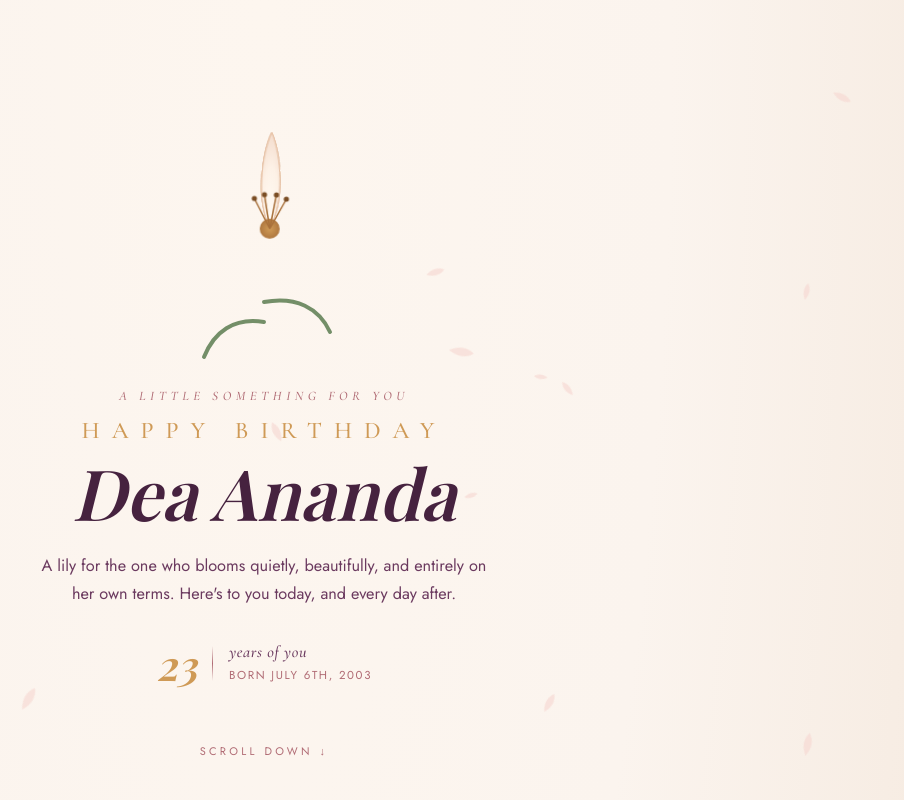
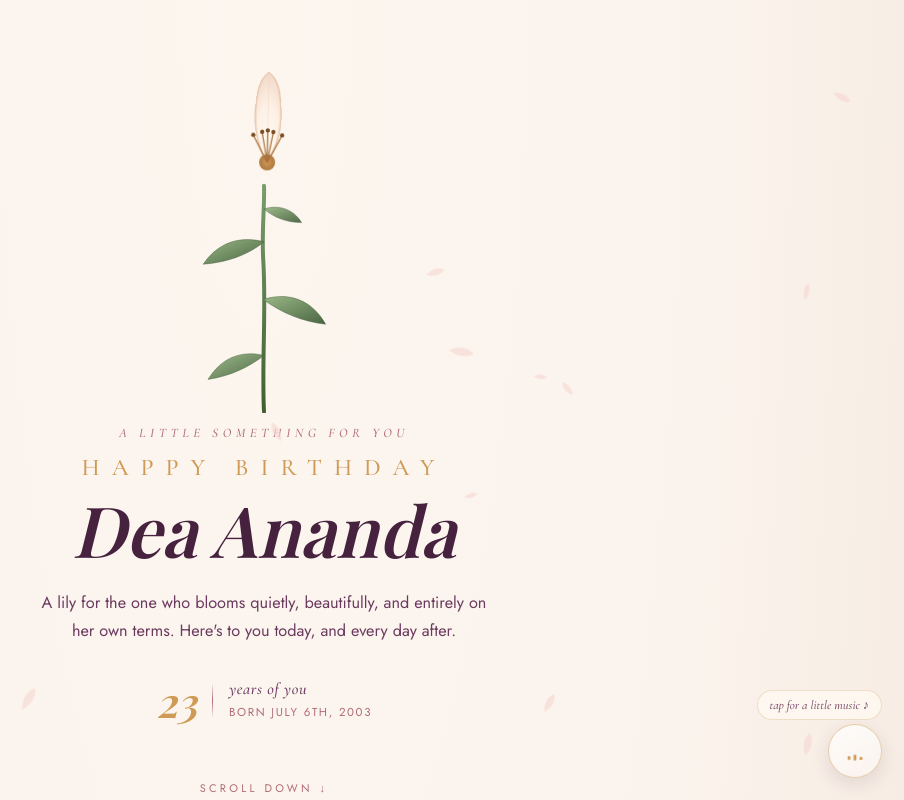
Before and after one commit to aldyivans/dea-birthday, a plain HTML site: page index.html in a window 1280 px wide. Shown: the top 800 px of the page, without its empty margins (376-1280 px from the left). Drawn offline with nearby package versions, Linux system fonts and the light colour scheme; a web font is replaced by a local one.

Commit message:
feat: add background audio player with playback toggle and refine lily SVG illustration styling

```diff
--- a/index.html
+++ b/index.html
@@ -82,6 +82,108 @@
     }
 
     /* ---------- Layout ---------- */
+    .music-toggle {
+      position: fixed;
+      right: 22px;
+      bottom: 22px;
+      z-index: 20;
+      width: 54px;
+      height: 54px;
+      border-radius: 50%;
+      border: 1px solid rgba(207, 154, 86, 0.45);
+      background: linear-gradient(155deg, rgba(255, 255, 255, 0.75), rgba(255, 255, 255, 0.35));
+      backdrop-filter: blur(6px);
+      display: flex;
+      align-items: center;
+      justify-content: center;
+      cursor: pointer;
+      box-shadow: 0 6px 18px rgba(70, 34, 63, 0.12);
+      transition: transform 0.3s ease, box-shadow 0.3s ease;
+    }
+
+    .music-toggle:hover {
+      transform: translateY(-2px);
+      box-shadow: 0 10px 22px rgba(70, 34, 63, 0.18);
+    }
+
+    .music-toggle svg {
+      width: 22px;
+      height: 22px;
+    }
+
+    .music-toggle .bar {
+      fill: var(--gold);
+      transform-origin: bottom;
+      animation: musicBar 1.1s ease-in-out infinite;
+    }
+
+    .music-toggle.playing .bar1 {
+      animation-delay: 0s;
+    }
+
+    .music-toggle.playing .bar2 {
+      animation-delay: 0.15s;
+    }
+
+    .music-toggle.playing .bar3 {
+      animation-delay: 0.3s;
+    }
+
+    .music-toggle:not(.playing) .bar {
+      animation-play-state: paused;
+      transform: scaleY(0.4);
+    }
+
+    @keyframes musicBar {
+
+      0%,
+      100% {
+        transform: scaleY(0.4);
+      }
+
+      50% {
+        transform: scaleY(1);
+      }
+    }
+
+    .music-hint {
+      position: fixed;
+      right: 22px;
+      bottom: 82px;
+      z-index: 20;
+      font-family: 'Cormorant Garamond', serif;
+      font-style: italic;
+      font-size: 12.5px;
+      color: var(--plum-soft);
+      background: rgba(255, 250, 243, 0.85);
+      border: 1px solid rgba(207, 154, 86, 0.3);
+      padding: 6px 12px;
+      border-radius: 20px;
+      opacity: 0;
+      animation: riseIn 1s ease 4.4s forwards, fadeOutHint 1s ease 8s forwards;
+      pointer-events: none;
+      white-space: nowrap;
+    }
+
+    @keyframes fadeOutHint {
+      to {
+        opacity: 0;
+      }
+    }
+
+    @media (max-width: 480px) {
+      .music-hint {
+        font-size: 11px;
+        right: 16px;
+        bottom: 76px;
+      }
+
+      .music-toggle {
+        right: 16px;
+        bottom: 16px;
+      }
+    }
+
     .wrap {
       position: relative;
       z-index: 2;
@@ -101,9 +203,9 @@
     }
 
     .lily-stage {
-      width: 300px;
-      height: 300px;
-      max-width: 70vw;
+      width: min(240px, 62vw);
+      aspect-ratio: 300 / 460;
+      height: auto;
       margin-bottom: 6px;
     }
 
@@ -368,20 +470,37 @@
 
   <div class="petal-field" id="petalField"></div>
 
+  <button class="music-toggle" id="musicToggle" aria-label="Play music" type="button">
+    <svg viewBox="0 0 24 24" xmlns="http://www.w3.org/2000/svg">
+      <rect class="bar bar1" x="4" y="8" width="3" height="10" rx="1.5" />
+      <rect class="bar bar2" x="10.5" y="4" width="3" height="16" rx="1.5" />
+      <rect class="bar bar3" x="17" y="10" width="3" height="8" rx="1.5" />
+    </svg>
+  </button>
+  <span class="music-hint" id="musicHint">tap for a little music ♪</span>
+
+  <!-- Taruh file lagunya di folder yang sama dengan nama "song.mp3",
+     atau ganti src di bawah ini sesuai nama file lagumu -->
+  <audio autoplay id="bgMusic" src="mj.mp3" loop preload="none"></audio>
+
   <div class="wrap">
 
     <header class="hero">
       <div class="lily-stage">
-        <svg viewBox="0 0 300 300" xmlns="http://www.w3.org/2000/svg">
+        <svg viewBox="0 0 300 460" xmlns="http://www.w3.org/2000/svg">
           <defs>
-            <radialGradient id="petalGrad" cx="50%" cy="85%" r="90%">
+            <radialGradient id="petalGrad" cx="50%" cy="88%" r="95%">
               <stop offset="0%" stop-color="#fffaf3" />
               <stop offset="55%" stop-color="#fdf1e6" />
-              <stop offset="100%" stop-color="#f2d9c9" />
+              <stop offset="100%" stop-color="#f0d5c4" />
             </radialGradient>
             <linearGradient id="stemGrad" x1="0" y1="0" x2="0" y2="1">
               <stop offset="0%" stop-color="#7a9b6e" />
-              <stop offset="100%" stop-color="#4f6f47" />
+              <stop offset="100%" stop-color="#42602f" />
+            </linearGradient>
+            <linearGradient id="leafGrad" x1="0" y1="0" x2="1" y2="1">
+              <stop offset="0%" stop-color="#93b47f" />
+              <stop offset="100%" stop-color="#3f5c38" />
             </linearGradient>
             <radialGradient id="centerGrad" cx="50%" cy="50%" r="60%">
               <stop offset="0%" stop-color="#cf9a56" />
@@ -389,51 +508,63 @@
             </radialGradient>
           </defs>
 
-          <!-- stem & leaves -->
-          <path d="M150 300 C150 230 150 200 150 165" stroke="url(#stemGrad)" stroke-width="4" fill="none"
-            stroke-linecap="round" />
-          <path d="M150 240 C120 235 100 250 90 275" stroke="#5c7d52" stroke-width="4" fill="none"
-            stroke-linecap="round" opacity="0.85" />
-          <path d="M150 220 C182 214 205 226 216 250" stroke="#5c7d52" stroke-width="4" fill="none"
-            stroke-linecap="round" opacity="0.85" />
+          <!-- one full stem, base to bloom -->
+          <path d="M150 458 C147 400 153 330 149 268 C147 232 151 200 150 176" stroke="url(#stemGrad)" stroke-width="5"
+            fill="none" stroke-linecap="round" />
 
-          <!-- lily bloom group, animated -->
+          <!-- leaves along the stem, alternating -->
+          <g stroke="#3f5c38" stroke-width="0.6" fill="url(#leafGrad)">
+            <path d="M150,246 C120,238 92,247 74,274 C102,272 130,263 150,246 Z" opacity="0.94" />
+            <path d="M149,318 C182,308 210,319 227,349 C199,346 172,335 149,318 Z" opacity="0.94" />
+            <path d="M150,388 C120,381 96,392 80,418 C107,414 131,403 150,388 Z" opacity="0.9" />
+            <path d="M150,205 C168,199 187,205 197,222 C179,222 163,216 150,205 Z" opacity="0.9" />
+          </g>
+
+          <!-- lily bloom, one complete flower atop the stem -->
           <g class="lily-bloom" transform="translate(150,150)">
             <g class="petal p1">
-              <path d="M0,0 C-14,-30 -10,-72 0,-96 C10,-72 14,-30 0,0 Z" fill="url(#petalGrad)" stroke="#e7c4a9"
-                stroke-width="1" />
+              <path d="M0,0 C-16,-26 -19,-62 -12,-92 C-9,-104 -3,-110 0,-112 C3,-110 9,-104 12,-92 C19,-62 16,-26 0,0 Z"
+                fill="url(#petalGrad)" stroke="#e7c4a9" stroke-width="1" />
+              <path d="M0,-6 C0,-40 0,-76 0,-108" stroke="#eccdb4" stroke-width="0.7" opacity="0.7" />
             </g>
             <g class="petal p2" transform="rotate(60)">
-              <path d="M0,0 C-14,-30 -10,-72 0,-96 C10,-72 14,-30 0,0 Z" fill="url(#petalGrad)" stroke="#e7c4a9"
-                stroke-width="1" />
+              <path d="M0,0 C-16,-26 -19,-62 -12,-92 C-9,-104 -3,-110 0,-112 C3,-110 9,-104 12,-92 C19,-62 16,-26 0,0 Z"
+                fill="url(#petalGrad)" stroke="#e7c4a9" stroke-width="1" />
+              <path d="M0,-6 C0,-40 0,-76 0,-108" stroke="#eccdb4" stroke-width="0.7" opacity="0.7" />
             </g>
             <g class="petal p3" transform="rotate(120)">
-              <path d="M0,0 C-14,-30 -10,-72 0,-96 C10,-72 14,-30 0,0 Z" fill="url(#petalGrad)" stroke="#e7c4a9"
-                stroke-width="1" />
+              <path d="M0,0 C-16,-26 -19,-62 -12,-92 C-9,-104 -3,-110 0,-112 C3,-110 9,-104 12,-92 C19,-62 16,-26 0,0 Z"
+                fill="url(#petalGrad)" stroke="#e7c4a9" stroke-width="1" />
+              <path d="M0,-6 C0,-40 0,-76 0,-108" stroke="#eccdb4" stroke-width="0.7" opacity="0.7" />
             </g>
             <g class="petal p4" transform="rotate(180)">
-              <path d="M0,0 C-14,-30 -10,-72 0,-96 C10,-72 14,-30 0,0 Z" fill="url(#petalGrad)" stroke="#e7c4a9"
-                stroke-width="1" />
+              <path d="M0,0 C-16,-26 -19,-62 -12,-92 C-9,-104 -3,-110 0,-112 C3,-110 9,-104 12,-92 C19,-62 16,-26 0,0 Z"
+                fill="url(#petalGrad)" stroke="#e7c4a9" stroke-width="1" />
+              <path d="M0,-6 C0,-40 0,-76 0,-108" stroke="#eccdb4" stroke-width="0.7" opacity="0.7" />
             </g>
             <g class="petal p5" transform="rotate(240)">
-              <path d="M0,0 C-14,-30 -10,-72 0,-96 C10,-72 14,-30 0,0 Z" fill="url(#petalGrad)" stroke="#e7c4a9"
-                stroke-width="1" />
+              <path d="M0,0 C-16,-26 -19,-62 -12,-92 C-9,-104 -3,-110 0,-112 C3,-110 9,-104 12,-92 C19,-62 16,-26 0,0 Z"
+                fill="url(#petalGrad)" stroke="#e7c4a9" stroke-width="1" />
+              <path d="M0,-6 C0,-40 0,-76 0,-108" stroke="#eccdb4" stroke-width="0.7" opacity="0.7" />
             </g>
             <g class="petal p6" transform="rotate(300)">
-              <path d="M0,0 C-14,-30 -10,-72 0,-96 C10,-72 14,-30 0,0 Z" fill="url(#petalGrad)" stroke="#e7c4a9"
-                stroke-width="1" />
+              <path d="M0,0 C-16,-26 -19,-62 -12,-92 C-9,-104 -3,-110 0,-112 C3,-110 9,-104 12,-92 C19,-62 16,-26 0,0 Z"
+                fill="url(#petalGrad)" stroke="#e7c4a9" stroke-width="1" />
+              <path d="M0,-6 C0,-40 0,-76 0,-108" stroke="#eccdb4" stroke-width="0.7" opacity="0.7" />
             </g>
 
             <circle r="10" fill="url(#centerGrad)" />
             <g class="stamens">
-              <line x1="0" y1="0" x2="-16" y2="-30" stroke="#a8703a" stroke-width="1.5" />
-              <line x1="0" y1="0" x2="16" y2="-30" stroke="#a8703a" stroke-width="1.5" />
-              <line x1="0" y1="0" x2="-6" y2="-34" stroke="#a8703a" stroke-width="1.5" />
-              <line x1="0" y1="0" x2="6" y2="-34" stroke="#a8703a" stroke-width="1.5" />
-              <circle cx="-16" cy="-30" r="2.6" fill="#7a4d24" />
-              <circle cx="16" cy="-30" r="2.6" fill="#7a4d24" />
-              <circle cx="-6" cy="-34" r="2.6" fill="#7a4d24" />
-              <circle cx="6" cy="-34" r="2.6" fill="#7a4d24" />
+              <line x1="0" y1="0" x2="-18" y2="-34" stroke="#a8703a" stroke-width="1.5" />
+              <line x1="0" y1="0" x2="18" y2="-34" stroke="#a8703a" stroke-width="1.5" />
+              <line x1="0" y1="0" x2="-7" y2="-38" stroke="#a8703a" stroke-width="1.5" />
+              <line x1="0" y1="0" x2="7" y2="-38" stroke="#a8703a" stroke-width="1.5" />
+              <line x1="0" y1="0" x2="0" y2="-40" stroke="#a8703a" stroke-width="1.5" />
+              <circle cx="-18" cy="-34" r="2.7" fill="#7a4d24" />
+              <circle cx="18" cy="-34" r="2.7" fill="#7a4d24" />
+              <circle cx="-7" cy="-38" r="2.7" fill="#7a4d24" />
+              <circle cx="7" cy="-38" r="2.7" fill="#7a4d24" />
+              <circle cx="0" cy="-40" r="2.7" fill="#7a4d24" />
             </g>
           </g>
         </svg>
@@ -578,7 +709,7 @@
 
     .lily-bloom {
       animation: gentleSway 6s ease-in-out 2.6s infinite;
-      transform-origin: 150px 260px;
+      transform-origin: 150px 176px;
     }
 
     @keyframes gentleSway {
@@ -637,6 +768,36 @@
       }, { threshold: 0.25 });
       wishes.forEach(w => io.observe(w));
     })();
+    // ---------- Background music: plays an audio file you provide ----------
+    (function () {
+      const toggleBtn = document.getElementById('musicToggle');
+      const hint = document.getElementById('musicHint');
+      const audio = document.getElementById('bgMusic');
+      let isPlaying = false;
+
+      toggleBtn.addEventListener('click', function () {
+        if (hint) hint.style.display = 'none';
+        if (isPlaying) {
+          audio.pause();
+          isPlaying = false;
+          toggleBtn.classList.remove('playing');
+          toggleBtn.setAttribute('aria-label', 'Play music');
+        } else {
+          audio.play().catch(() => {
+            alert('Taruh file lagunya (mis. song.mp3) di folder yang sama dengan file HTML ini, lalu sesuaikan nama file di tag <audio id="bgMusic">.');
+          });
+          isPlaying = true;
+          toggleBtn.classList.add('playing');
+          toggleBtn.setAttribute('aria-label', 'Pause music');
+        }
+      });
+
+      audio.addEventListener('ended', function () {
+        isPlaying = false;
+        toggleBtn.classList.remove('playing');
+        toggleBtn.setAttribute('aria-label', 'Play music');
+      });
+    })();
   </script>
 
 </body>
```
Also changed, not shown: 1 other file.
